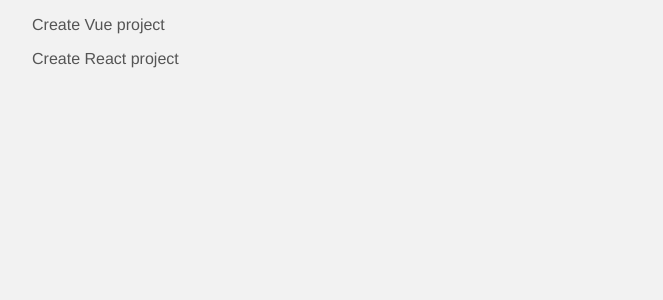
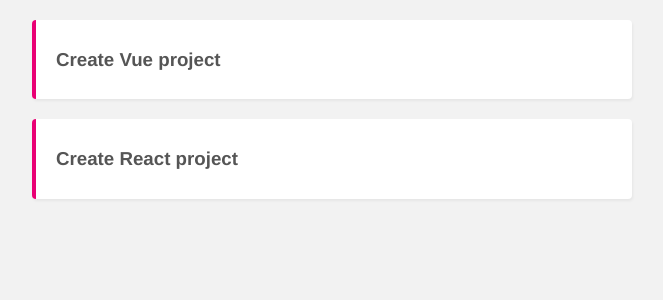
Before and after one commit to haikalrozhan/project_planner_vue3, a Vue app: page / in a window 1280 px wide. Shown: the top 300 px of the page, without its empty margins (308-971 px from the left). Built offline with nearby package versions, Linux system fonts and the light colour scheme; data requests are answered from the project's data file.

Commit message:
SinglePoject component

```diff
--- /dev/null
+++ b/src/components/SingleProject.vue
@@ -0,0 +1,36 @@
+<template>
+  <div class="projects">
+      <div class="actions">
+          <h3 @click="showDetails = !showDetails">{{project.title}}</h3>
+      </div>
+      <div class="details" v-if="showDetails">
+          <p>{{project.details}}</p>
+      </div>
+  </div>
+</template>
+
+<script>
+export default {
+props: ['project'],
+data(){
+    return{
+        showDetails : false
+    }
+}
+}
+
+</script>
+
+<style>
+.projects{
+background: white;
+margin: 20px auto;
+padding: 10px 20px;
+border-radius: 4px;
+box-shadow: 1px 2px 3px rgba(0,0,0,0.05);
+border-left: 4px solid #e90074
+}
+h3{
+    cursor: pointer;
+}
+</style>
--- a/src/views/Home.vue
+++ b/src/views/Home.vue
@@ -2,20 +2,18 @@
   <div class="home">
     <div v-if="projects.length">
       <div v-for="project in projects" :key="project.id">
-        <p>{{project.title}}</p>
+        <SingleProject :project="project"/>
       </div>
     </div>
   </div>
 </template>
 
 <script>
-// @ is an alias to /src
-
-
+import SingleProject from '../components/SingleProject.vue'
 export default {
   name: 'Home',
   components: {
-
+    SingleProject
   },
   data(){
    return{
```
